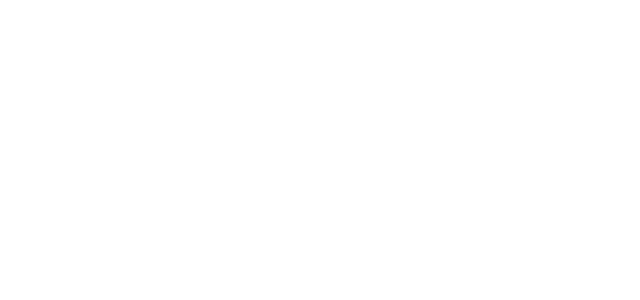
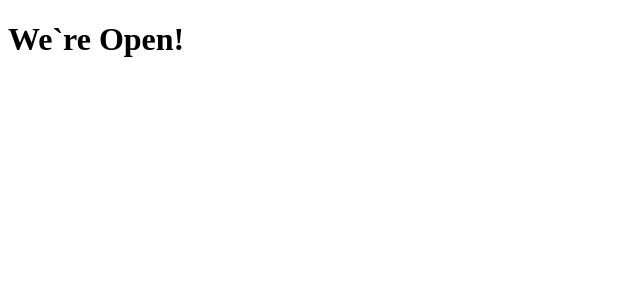
Before and after one commit to SongChangseok/react-study, a React (Create React App) app: page / in a window 1280 px wide. Shown: the top 300 px of the page, without its empty margins (0-640 px from the left). Built offline with nearby package versions, Linux system fonts and the light colour scheme.

Commit message:
prop-types 적용

```diff
--- a/src/App.js
+++ b/src/App.js
@@ -1,5 +1,6 @@
 import React from "react";
-import EslintTest from "./component/eslintTest";
+// import EslintTest from "./component/eslintTest";
+import PropTypesTest from "./component/PropTypesTest";
 // import GnarTest from "./component/suspenseTest/Gnar";
 // import FetchTest from "./component/FetchTest";
 // import GraphQLTest from "./component/GraphQLTest";
@@ -15,5 +16,5 @@
 // import AddColorFormTest from "./component/AddColorFormTest";
 
 export default function App() {
-  return <EslintTest />;
+  return <PropTypesTest />;
 }
--- /dev/null
+++ b/src/component/PropTypesTest.js
@@ -0,0 +1,32 @@
+import React from "react";
+import PropTypes from "prop-types";
+
+function Test1({ name, using }) {
+  return (
+    <div>
+      <h1>{name}</h1>
+      <p>{using ? "used here" : "not used here"}</p>
+    </div>
+  );
+}
+
+Test1.propTypes = {
+  name: PropTypes.any.isRequired,
+  using: PropTypes.bool
+};
+
+function Test2({ status }) {
+  return (
+    <div>
+      <h1>We`re {status === "Open" ? "Open!" : "Closed!"}</h1>
+    </div>
+  );
+}
+
+Test2.propTypes = {
+  status: PropTypes.oneOf(["Open", "Closed"])
+};
+
+export default function PropTypesTest() {
+  return <Test2 status="Open" />;
+}
--- a/src/component/eslintTest.js
+++ b/src/component/eslintTest.js
@@ -1,4 +1,4 @@
-import React, { useState } from "react";
+import React from "react";
 
 // const gnar = "gnarly";
 // const info = ({
@@ -16,14 +16,14 @@
 //         break;
 // }
 
-function gnar() {
-  const [nickname, setNickname] = useState("dude");
-  return <h1>gnalry</h1>;
-}
+// function gnar() {
+//   const [nickname, setNickname] = useState("dude");
+//   return <h1>gnalry</h1>;
+// }
 
-function Image() {
-  return <img src="/img.png" />;
-}
+// function Image() {
+//   return <img src="/img.png" />;
+// }
 
 console.log("Prettier Test");
 
```
